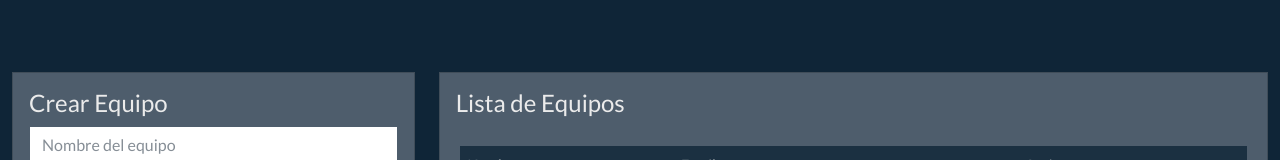
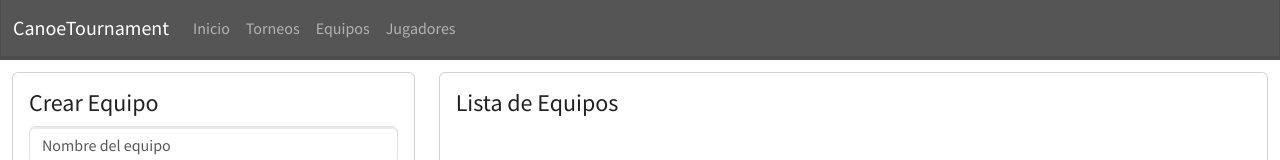
Before and after one commit to rataestiercol/FRONT_MEVN, a Vue app: page /equipos in a window 1280 px wide. Shown: the top 160 px of the page. Built offline with nearby package versions, Linux system fonts and the light colour scheme; no server answers.

Commit message:
fuentes y otras mierdas

```diff
--- a/src/components/EquipoGestor.vue
+++ b/src/components/EquipoGestor.vue
@@ -1,4 +1,5 @@
 <template>
+    <NavBar></NavBar>
     <div class="container-fluid main-panel mt-5">
         <div class="content-wrapper pt-4">
             <div class="row">
@@ -57,7 +58,6 @@
             </div>
         </div>
     </div>
-
     <!-- Modal Editar Equipo-->
     <div class="modal fade" id="exampleModal" tabindex="-1" aria-labelledby="exampleModalLabel" aria-hidden="true">
         <div class="modal-dialog">
@@ -86,15 +86,18 @@
             </div>
         </div>
     </div>
-
-
 </template>
 
 <script>
 
+    import NavBar from '@/components/Navbar'
+
     export default {
         name: 'EquipoGestor',
-        data (){
+        components: {
+            NavBar
+        },
+        data() {
             return {
                 equipos: [],
                 datosNuevoEquipo: {
--- a/src/components/Navbar.vue
+++ b/src/components/Navbar.vue
@@ -1,13 +1,36 @@
 <template>
-
+    <nav class="navbar navbar-expand-md bg-dark navbar-dark fixed-top">
+        <div class="container-fluid">
+            <a class="navbar-brand" href="#">CanoeTournament</a>
+            <button class="navbar-toggler" type="button" data-bs-toggle="collapse" data-bs-target="#navbarSupportedContent" aria-controls="navbarSupportedContent" aria-expanded="false" aria-label="Toggle navigation">
+                <span class="navbar-toggler-icon"></span>
+            </button>
+            <div class="collapse navbar-collapse" id="navbarSupportedContent">
+                <ul class="navbar-nav me-auto mb-2 mb-lg-0">
+                    <li class="nav-item">
+                        <a class="nav-link" href="index.html">Inicio</a>
+                    </li>
+                    <li class="nav-item">
+                        <a class="nav-link" href="/torneos">Torneos</a>
+                    </li>
+                    <li class="nav-item">
+                        <a class="nav-link" href="/equipos">Equipos</a>
+                    </li>
+                    <li class="nav-item">
+                        <a class="nav-link" href="/jugadores">Jugadores</a>
+                    </li>
+                </ul>
+            </div>
+        </div>
+    </nav>
 </template>
 <script>
     export default {
-    name: "EquipoGestor",
+        name: "NavBar",
         components: {
 
         },
-    setup() {
+        data() {
 
         },
         methods: {
```
Also changed, not shown: src/main.js (+12 -1 lines). Lines whose indentation alone changed are shown as unchanged.
